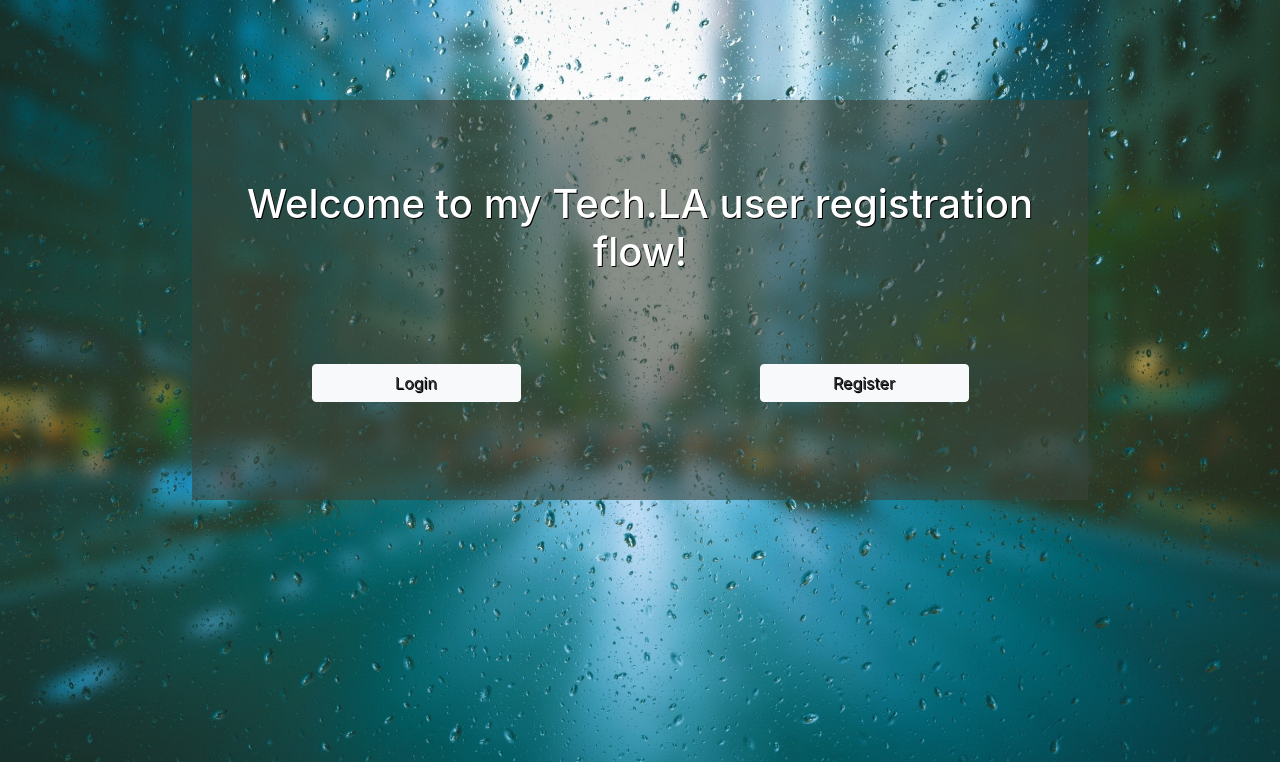
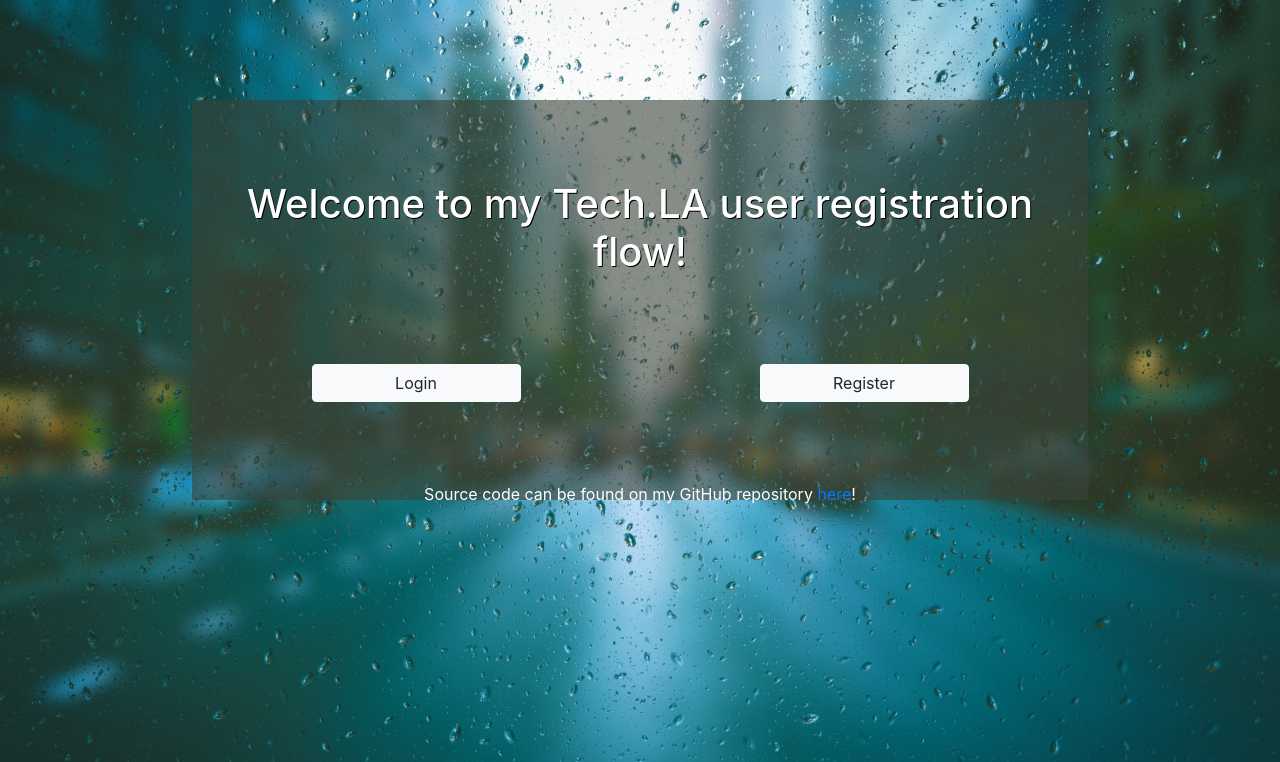
Before and after one commit to lms702/spark_registration_flow, a PHP site: page / in a window 1280 px wide. Shown: the top 762 px of the page. Run offline with PHP 8.4, Linux system fonts and the light colour scheme.

Commit message:
Organized files, added github repo link

```diff
--- a/style.css
+++ b/css/style.css
@@ -1,9 +1,11 @@
 html, body {
-    background-image: url("background.jpg");
+    background-image: url("../resources/background.jpg");
     background-size: cover;
     text-align: center;
+    font-family: Arial;
+}
+h1{
     text-shadow: 1px 1px black;
-    font-family: Arial;
 }
 #spacer{
     height: 100px;
--- a/index.php
+++ b/index.php
@@ -6,7 +6,7 @@
     <title>
         Home page!
     </title>
-    <link rel="stylesheet" type="text/css" href="style.css">
+    <link rel="stylesheet" type="text/css" href="css/style.css">
     <link rel="stylesheet" href="https://maxcdn.bootstrapcdn.com/bootstrap/4.0.0/css/bootstrap.min.css">
 </head>
 <body>
@@ -27,10 +27,16 @@
                 <a class="btn btn-light link-btn" href="register.php" role="button">Register</a>
             </div>
         </div>
+        <div style="height: 20%"></div>
+        <div class="row">
+            <div class="col">
+                <p>Source code can be found on my GitHub repository <a href="https://github.com/lms702/spark_registration_flow">here</a>!</p>
+            </div>
+        </div>
     </div>
 
 <script src="https://cdnjs.cloudflare.com/ajax/libs/popper.js/1.14.7/umd/popper.min.js" integrity="sha384-UO2eT0CpHqdSJQ6hJty5KVphtPhzWj9WO1clHTMGa3JDZwrnQq4sF86dIHNDz0W1" crossorigin="anonymous"></script>
 <script src="https://stackpath.bootstrapcdn.com/bootstrap/4.3.1/js/bootstrap.min.js" integrity="sha384-JjSmVgyd0p3pXB1rRibZUAYoIIy6OrQ6VrjIEaFf/nJGzIxFDsf4x0xIM+B07jRM" crossorigin="anonymous"></script>
-<script src="jquery-3.4.1.js" type="text/javascript"></script>
+<script src="js/jquery-3.4.1.js" type="text/javascript"></script>
 </body>
 </html>
```
Also changed, not shown: login.php (+4 -4 lines), profile.php (+4 -4 lines), register.php (+4 -4 lines), js/jquery-3.4.1.js (renamed from jquery-3.4.1.js), js/login-script.js (added), js/register-script.js (renamed from register-script.js), resources/background.jpg (renamed from background.jpg), resources/duck_icon.png (renamed from duck_icon.png).
